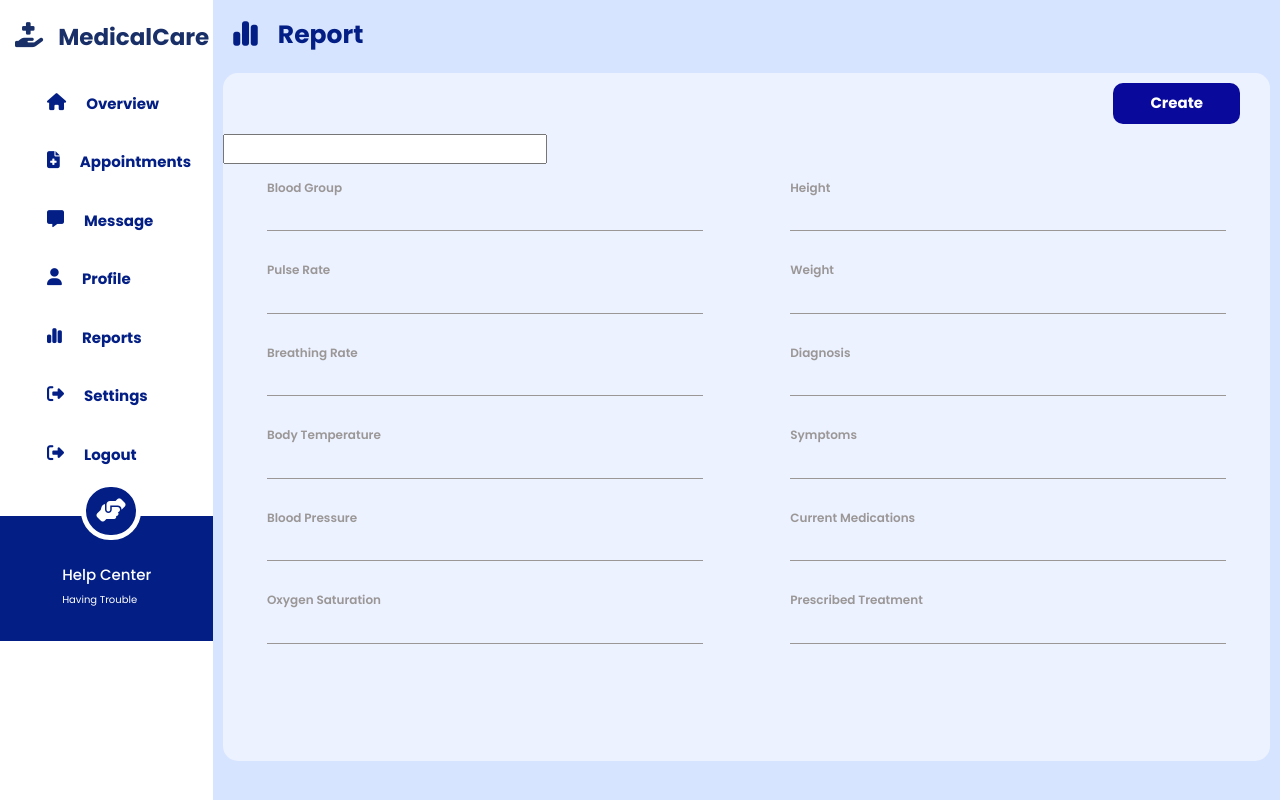
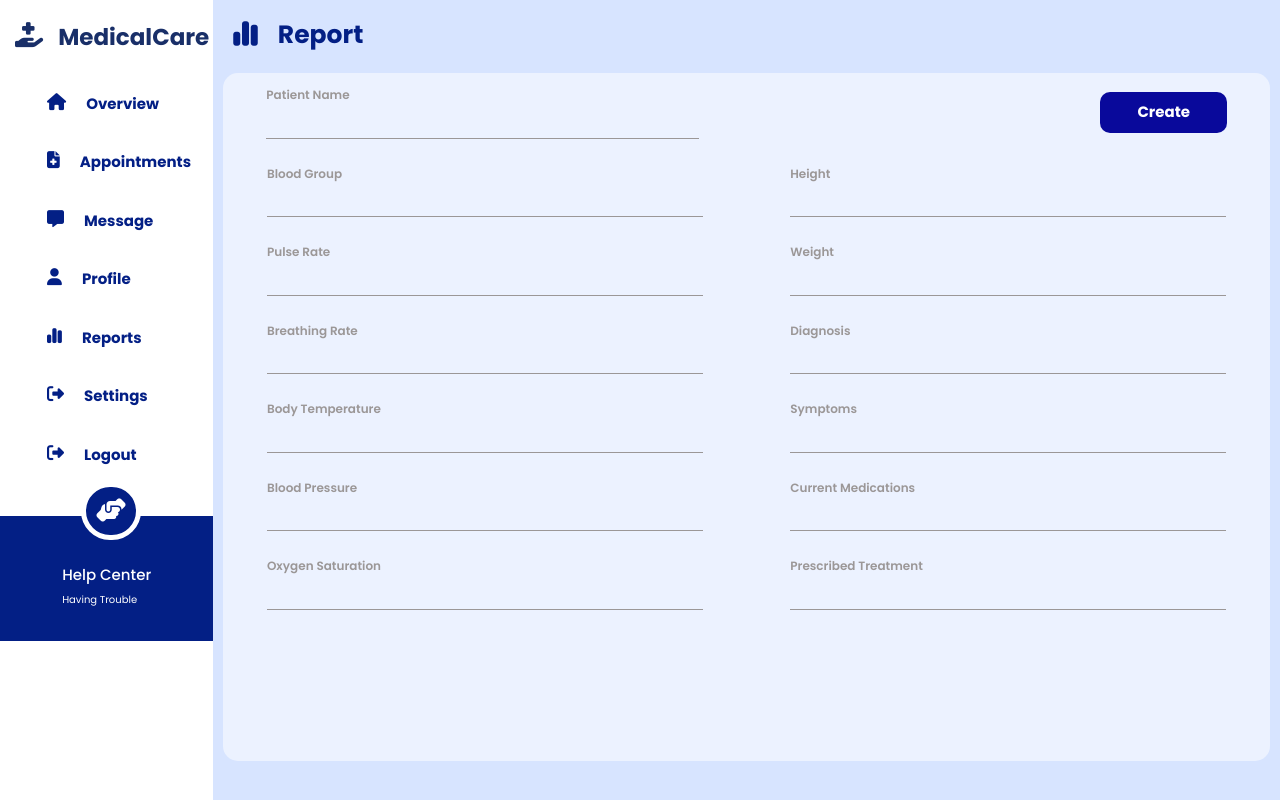
Before and after one commit to sarucm1017/Healthcare_Management-Frontend, a React (Create React App) app: page /createReport in a window 1280 px wide. Built offline with nearby package versions, Linux system fonts and the light colour scheme; a web font is replaced by a local one.

Commit message:
create report

```diff
--- a/src/Componets/Layout/ReportSection/Doctors/CreateReport.jsx
+++ b/src/Componets/Layout/ReportSection/Doctors/CreateReport.jsx
@@ -25,47 +25,51 @@
                 <form action="">
                   <div className="col-md-12 maincontentsection">
                     <div className="save_report">
+                      <div className="name_part">
+                      <div className="report_inputMain">
+                          <p>Patient Name</p>
+                          <div className="report_inputBoxValues">
+                            <input type="text" />
+                          </div>
+                        </div>
+                      </div>
                       <button className="btn-saveReport">
                         <a href="/createReport">Create</a>
                       </button>
                     </div>
-
-                    <div className="name_part">
-                      <input type="text" />
-                    </div>
                     <div className="reportadding_section">
                       <div className=" col-md-5 body_content-section">
-                        <div className="report_maininput">
+                        <div className="report_inputMain">
                           <p>Blood Group</p>
                           <div className="report_inputBoxValues">
                             <input type="text" />
                           </div>
                         </div>
-                        <div className="report_maininput">
+                        <div className="report_inputMain">
                           <p>Pulse Rate</p>
                           <div className="report_inputBoxValues">
                             <input type="text" />
                           </div>
                         </div>
-                        <div className="report_maininput">
+                        <div className="report_inputMain">
                           <p>Breathing Rate</p>
                           <div className="report_inputBoxValues">
                             <input type="text" />
                           </div>
                         </div>
-                        <div className="report_maininput">
+                        <div className="report_inputMain">
                           <p>Body Temperature</p>
                           <div className="report_inputBoxValues">
                             <input type="text" />
                           </div>
                         </div>
-                        <div className="report_maininput">
+                        <div className="report_inputMain">
                           <p>Blood Pressure</p>
                           <div className="report_inputBoxValues">
                             <input type="text" />
                           </div>
                         </div>
-                        <div className="report_maininput">
+                        <div className="report_inputMain">
                           <p>Oxygen Saturation</p>
                           <div className="report_inputBoxValues">
                             <input type="text" />
@@ -73,37 +77,37 @@
                         </div>
                       </div>
                       <div className=" col-md-5 body_content-section">
-                        <div className="report_maininput">
+                        <div className="report_inputMain">
                           <p>Height</p>
                           <div className="report_inputBoxValues">
                             <input type="text" />
                           </div>
                         </div>
-                        <div className="report_maininput">
+                        <div className="report_inputMain">
                           <p>Weight</p>
                           <div className="report_inputBoxValues">
                             <input type="text" />
                           </div>
                         </div>
-                        <div className="report_maininput">
+                        <div className="report_inputMain">
                           <p>Diagnosis</p>
                           <div className="report_inputBoxValues">
                             <input type="text" />
                           </div>
                         </div>
-                        <div className="report_maininput">
+                        <div className="report_inputMain">
                           <p>Symptoms</p>
                           <div className="report_inputBoxValues">
                             <input type="text" />
                           </div>
                         </div>
-                        <div className="report_maininput">
+                        <div className="report_inputMain">
                           <p>Current Medications</p>
                           <div className="report_inputBoxValues">
                             <input type="text" />
                           </div>
                         </div>
-                        <div className="report_maininput">
+                        <div className="report_inputMain">
                           <p>Prescribed Treatment</p>
                           <div className="report_inputBoxValues">
                             <input type="text" />
--- a/src/Componets/Layout/ReportSection/Doctors/reportOfpatient.css
+++ b/src/Componets/Layout/ReportSection/Doctors/reportOfpatient.css
@@ -83,7 +83,6 @@
     background-color: #09099b;
     font-weight: 700;
     font-size: 15px;
-    margin-right: 25px;
     border: none;
     padding: 9px 37px;
     border-radius: 10px;
@@ -95,8 +94,8 @@
 .save_report{
     display: flex;
     align-items: center;
-    justify-content: flex-end;
-    margin: 10px 5px;
+    justify-content: space-between;
+    margin: 0px 43px;
 }
 .btn-saveReport a {
     text-decoration: none;
@@ -118,3 +117,14 @@
     font-weight: 600;
     padding: 5px 0;
 }
+.report_inputMain{
+    padding: 13px 0;
+}
+.report_inputMain p{
+    color: #9B9797;
+    font-size: 12px;
+    font-weight: 600;
+}
+.name_part{
+    width: 45%;
+}
```
